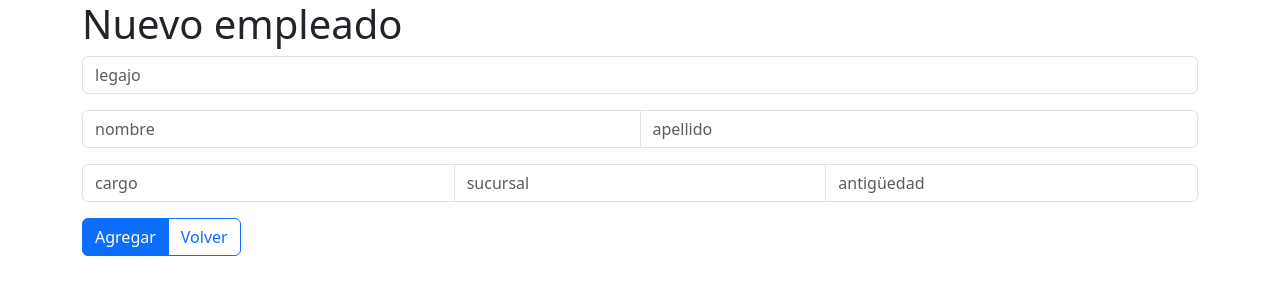
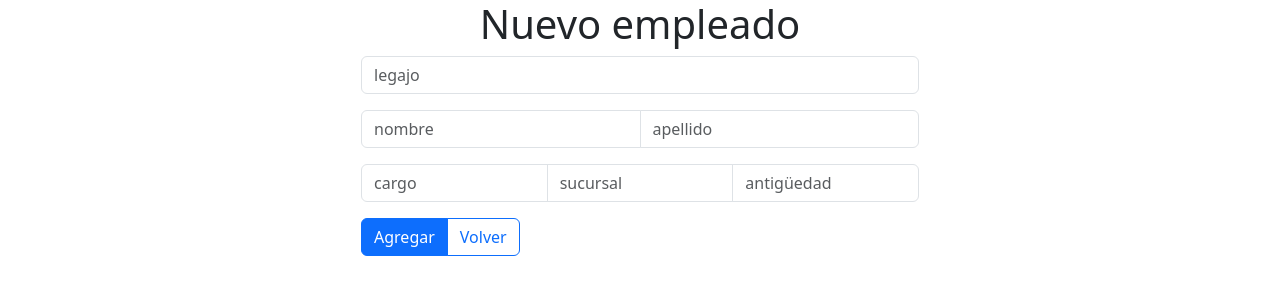
Before and after one commit to Jota98daut/ayiacademy-tp2, a React (Create React App) app in the folder ejercicio1/client/: page /empleados/nuevo in a window 1280 px wide. Shown: the top 300 px of the page. Built offline with nearby package versions, Linux system fonts and the light colour scheme.

Commit message:
tp1: estilo

```diff
--- a/ejercicio1/client/src/pages/empleados/Editar.js
+++ b/ejercicio1/client/src/pages/empleados/Editar.js
@@ -41,7 +41,7 @@ const EditarEmpleado = () => {
   };
 
   return (
-    <Container>
+    <Container className="d-flex flex-column align-items-center">
       <h1>Editar empleado</h1>
       <Form className="d-flex flex-column gap-3" onSubmit={handleSubmit}>
         <InputGroup>
--- a/ejercicio1/client/src/pages/empleados/Empleados.js
+++ b/ejercicio1/client/src/pages/empleados/Empleados.js
@@ -18,12 +18,9 @@ const Empleados = ({ titulo }) => {
   useEffect(updateEmpleados, []);
 
   return (
-    <Container>
+    <Container className="d-flex flex-column align-items-center">
       <h1>{titulo}</h1>
       <Listado empleados={empleados} updateEmpleados={updateEmpleados} />
-      <Link to="/empleados/nuevo">
-        <Button>Nuevo</Button>
-      </Link>
     </Container>
   );
 };
@@ -31,7 +28,7 @@ const Empleados = ({ titulo }) => {
 const Listado = ({ empleados, updateEmpleados }) => {
   return (
     <div>
-      <Table striped>
+      <Table striped className="w-auto align-middle">
         <thead className="table-primary">
           <tr>
             <th scope="col">Legajo</th>
@@ -71,6 +68,9 @@ const Listado = ({ empleados, updateEmpleados }) => {
       {empleados.length != 0 || (
         <Alert variant="warning">No se encontraron empleados</Alert>
       )}
+      <Link to="/empleados/nuevo">
+        <Button>Nuevo</Button>
+      </Link>
     </div>
   );
 };
--- a/ejercicio1/client/src/pages/empleados/Nuevo.js
+++ b/ejercicio1/client/src/pages/empleados/Nuevo.js
@@ -8,7 +8,7 @@ const NuevoEmpleado = () => {
   const [failureMsg, setFailureMsg] = useState("");
 
   return (
-    <Container>
+    <Container className="d-flex flex-column align-items-center">
       <h1>Nuevo empleado</h1>
       <FormEmpleado
         setShowSuccess={setShowSuccess}
@@ -50,7 +50,7 @@ const FormEmpleado = ({ setShowSuccess, setFailureMsg }) => {
   };
 
   return (
-    <Form className="d-flex flex-column gap-3" onSubmit={handleSubmit}>
+    <Form className="w-50 d-flex flex-column gap-3" onSubmit={handleSubmit}>
       <InputGroup>
         <Form.Control
           type="number"
```
